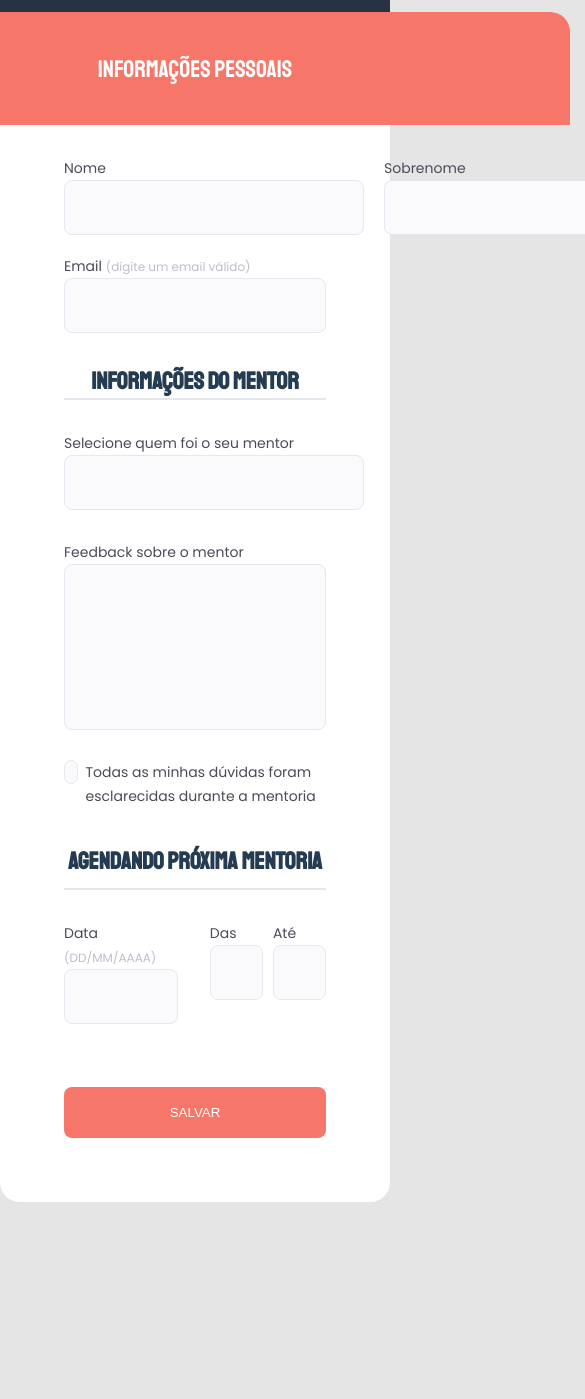
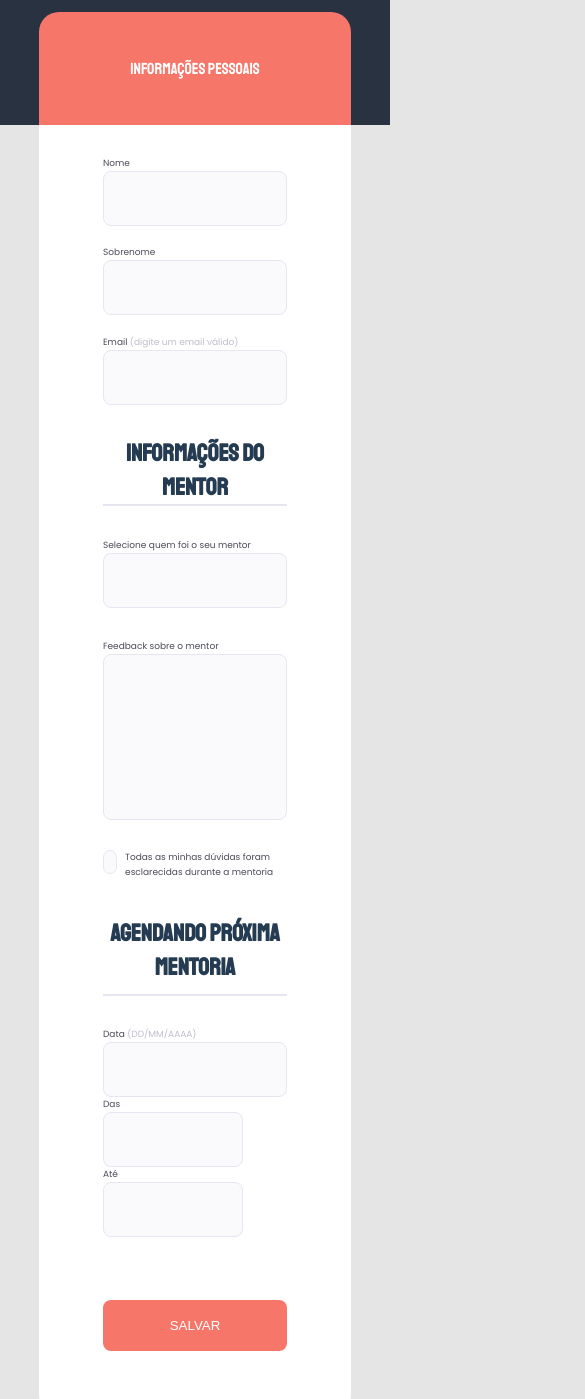
Before and after one commit to Rafael862/formulario-avancado-rckt, a plain HTML site: page index.html in a window 390 px wide. Shown: the part 340-1739 px from the top of the page, 585 px wide, since content can reach past the window. Before the commit the page ends 1592 px from the top, so only its background shows below. Drawn offline with Linux system fonts and the light colour scheme.

Commit message:
finalizado a responsividade

```diff
--- a/style.css
+++ b/style.css
@@ -63,7 +63,7 @@ header p {
     border-radius: 20px 20px 0 0;
 
     font-family: 'Staatliches', cursive;
-    font-size: 24px;
+    font-size: 2.4rem;
     line-height: 34px;
 }
 
@@ -79,7 +79,6 @@ label {
     font-size: 14px;
     line-height: 24px;
     color: #4e4958;
-
 }
 
 input {
@@ -232,3 +231,36 @@ input[type="date"]::-webkit-datetime-edit-text {
 
     height: 5.1rem;
 }
+
+@media (max-width:768px) {
+    .title {
+        width: 80vw;
+        font-size: 1.6rem;
+    }
+
+    .col-2 {
+        display: block;
+    }
+    .col-label-input input{
+        width: 100%;
+    }
+    #mentor {
+        width: 100%;
+    }
+    label, span {
+        font-size: 9px;
+        line-height: 15px;
+    }
+    .col-3 {
+        display: block;
+    }
+    .col-3 > div:nth-child(1) {
+
+        max-width: 100%;
+    }
+
+    main {
+        width: 80vw;
+    }
+
+}
```
